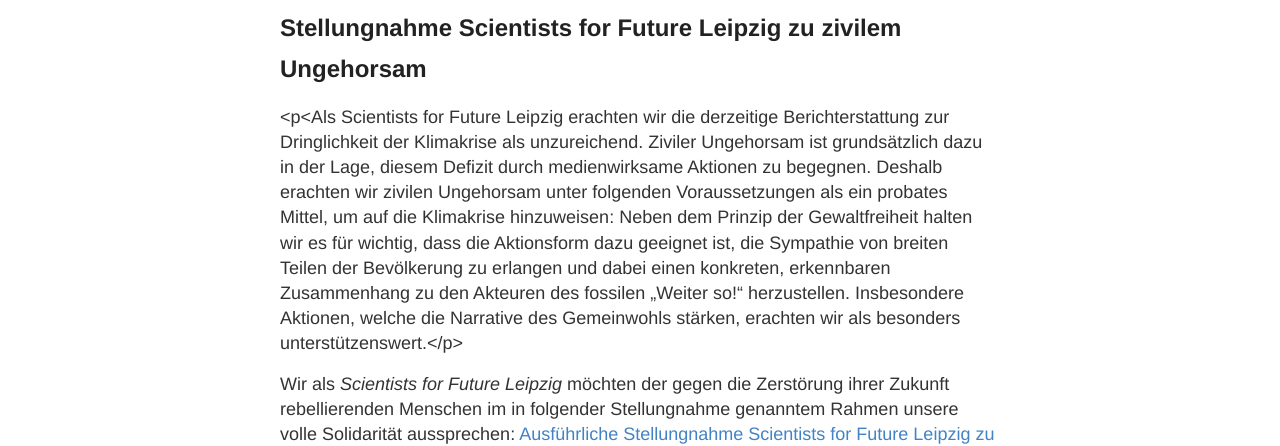
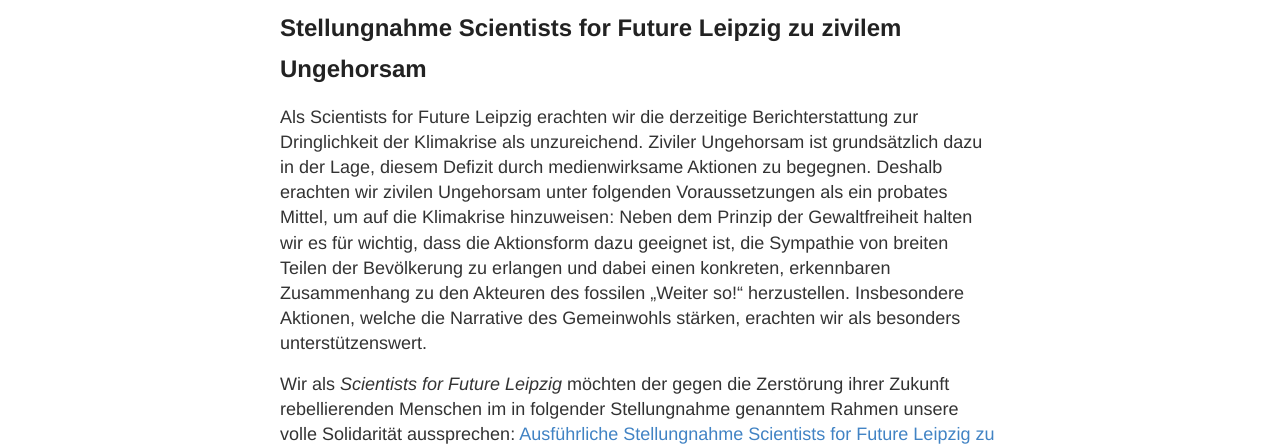
Before and after one commit to s4f-leipzig/s4f-leipzig.github.io, a Jekyll site: the page built from index.md, in a window 1280 px wide. Shown: the part 1514-1960 px from the top of the page. Built offline with Jekyll 4.4.1, drawn with Linux system fonts in a browser that asks for light colours.

```diff
--- a/index.md
+++ b/index.md
@@ -20,7 +20,7 @@ Ob Schule, Institut, Verein oder Privatperson – sind Sie an unserer Expertise
 Scientists for Future Regionalgruppe Leipzig
 
 <h2>Stellungnahme Scientists for Future Leipzig zu zivilem Ungehorsam</h2>
-<p<Als Scientists for Future Leipzig erachten wir die derzeitige Berichterstattung zur Dringlichkeit der Klimakrise als unzureichend. Ziviler Ungehorsam ist grundsätzlich dazu in der Lage, diesem Defizit durch medienwirksame Aktionen zu begegnen. Deshalb erachten wir zivilen Ungehorsam unter folgenden Voraussetzungen als ein probates Mittel, um auf die Klimakrise hinzuweisen: Neben dem Prinzip der Gewaltfreiheit halten wir es für wichtig, dass die Aktionsform dazu geeignet ist, die Sympathie von breiten Teilen der Bevölkerung zu erlangen und dabei einen konkreten, erkennbaren Zusammenhang zu den Akteuren des fossilen „Weiter so!“ herzustellen. Insbesondere Aktionen, welche die Narrative des Gemeinwohls stärken, erachten wir als besonders unterstützenswert.</p>
+<p>Als Scientists for Future Leipzig erachten wir die derzeitige Berichterstattung zur Dringlichkeit der Klimakrise als unzureichend. Ziviler Ungehorsam ist grundsätzlich dazu in der Lage, diesem Defizit durch medienwirksame Aktionen zu begegnen. Deshalb erachten wir zivilen Ungehorsam unter folgenden Voraussetzungen als ein probates Mittel, um auf die Klimakrise hinzuweisen: Neben dem Prinzip der Gewaltfreiheit halten wir es für wichtig, dass die Aktionsform dazu geeignet ist, die Sympathie von breiten Teilen der Bevölkerung zu erlangen und dabei einen konkreten, erkennbaren Zusammenhang zu den Akteuren des fossilen „Weiter so!“ herzustellen. Insbesondere Aktionen, welche die Narrative des Gemeinwohls stärken, erachten wir als besonders unterstützenswert.</p>
 
 Wir als <i>Scientists for Future Leipzig</i> möchten der gegen die Zerstörung ihrer Zukunft rebellierenden Menschen im in folgender Stellungnahme genanntem Rahmen unsere volle Solidarität aussprechen: <a href="https://s4f-leipzig.de/documents/Stellungnahme_zU_S4F_Leipzig.pdf"> Ausführliche Stellungnahme Scientists for Future Leipzig zu zivilem Ungehorsam</a>
 
```
